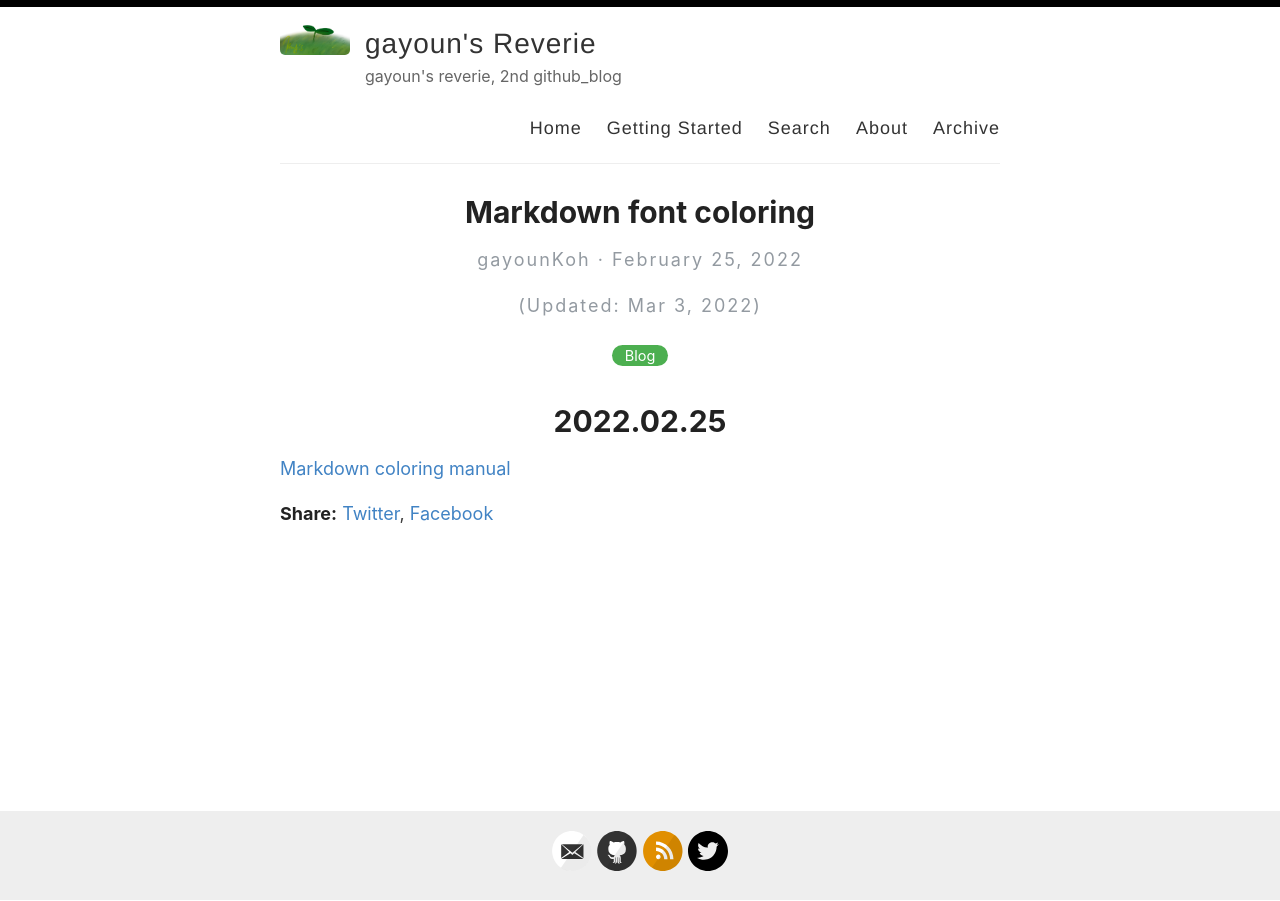
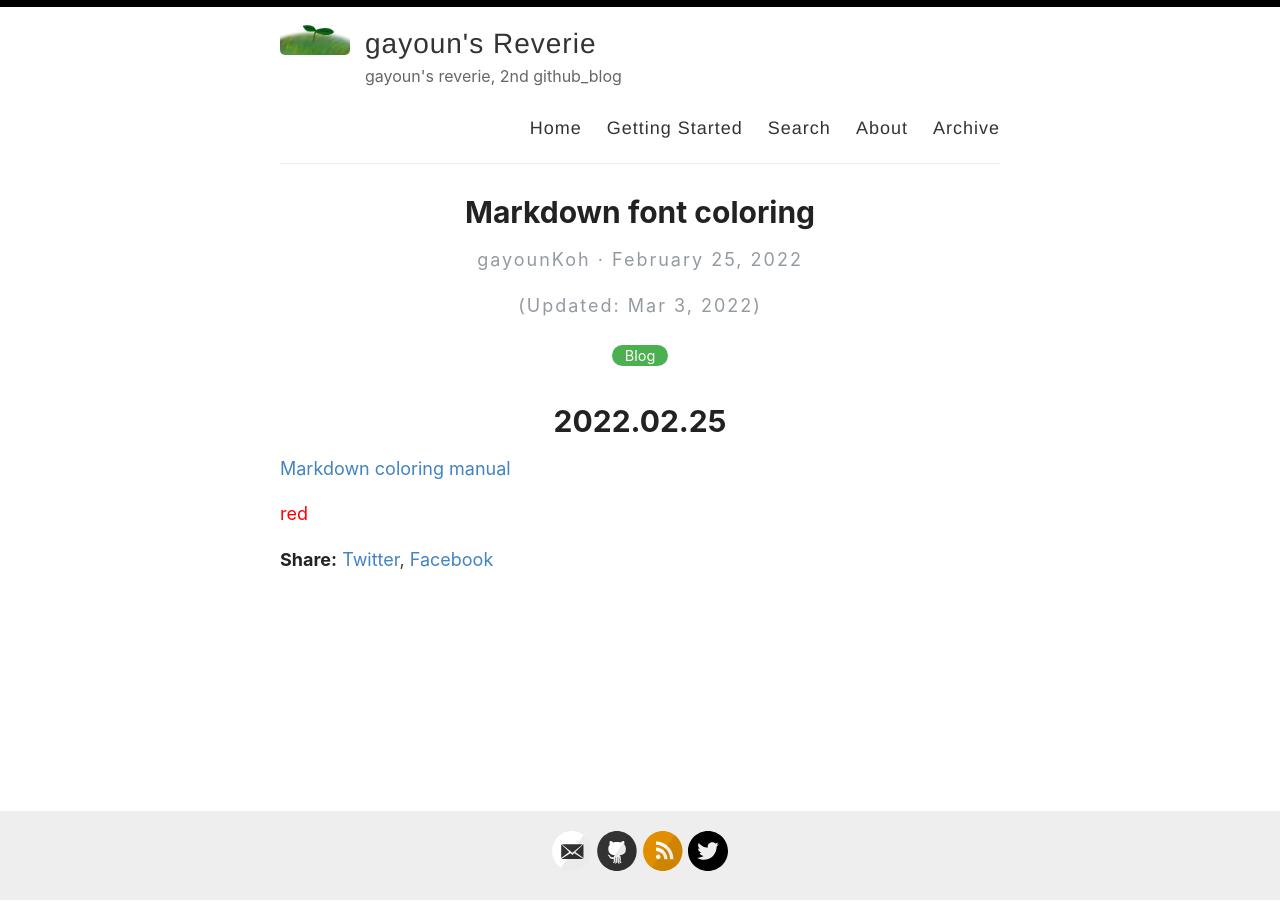
Before and after one commit to GaYounKoh/gayoun_reverie.github.io, a Jekyll site: the page built from _posts/2022-02-25-markdown-font-coloring.md, in a window 1280 px wide. Built offline with Jekyll 4.4.1, drawn with Linux system fonts in a browser that asks for light colours; our own code applies the rules of GitHub Pages for plain Markdown files; comment, search, counter and statistics services are not loaded.

Commit message:
span style = color:red>

```diff
--- a/_posts/2022-02-25-markdown-font-coloring.md
+++ b/_posts/2022-02-25-markdown-font-coloring.md
@@ -11,4 +11,6 @@ last_modified_at: 2022,02.25. 19:34:00
 
 # 2022.02.25
 
-[Markdown coloring manual](https://geniewishescometrue.tistory.com/101)
+[Markdown coloring manual](https://geniewishescometrue.tistory.com/101) <br>
+
+<span style = 'color: red'> red </span>
```
